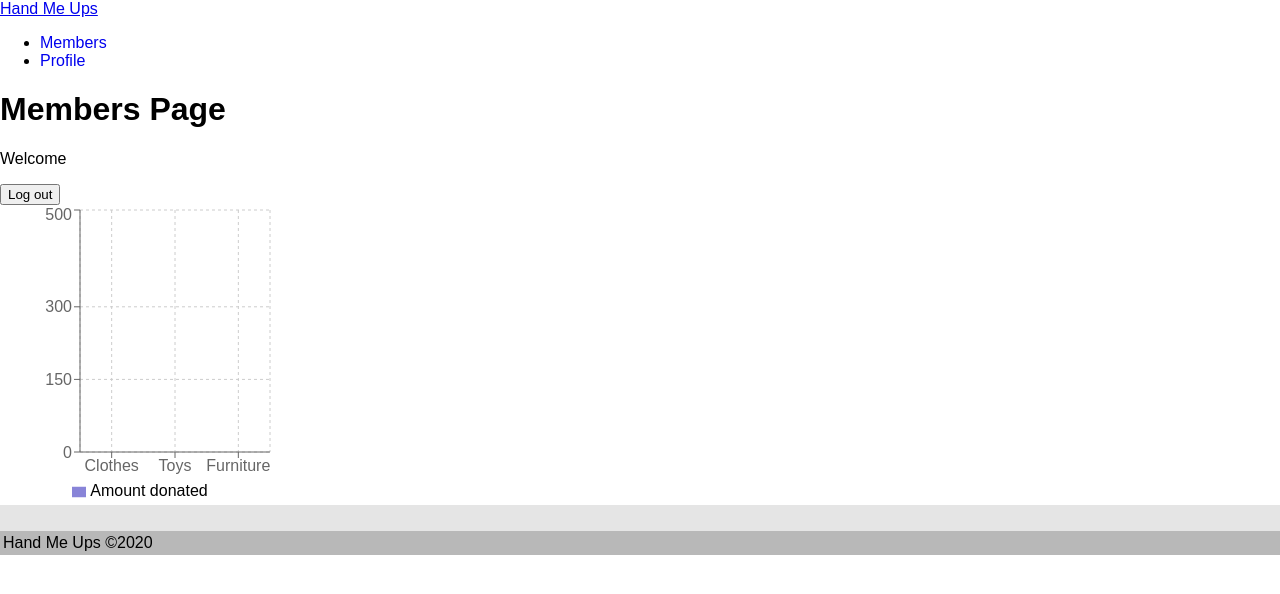
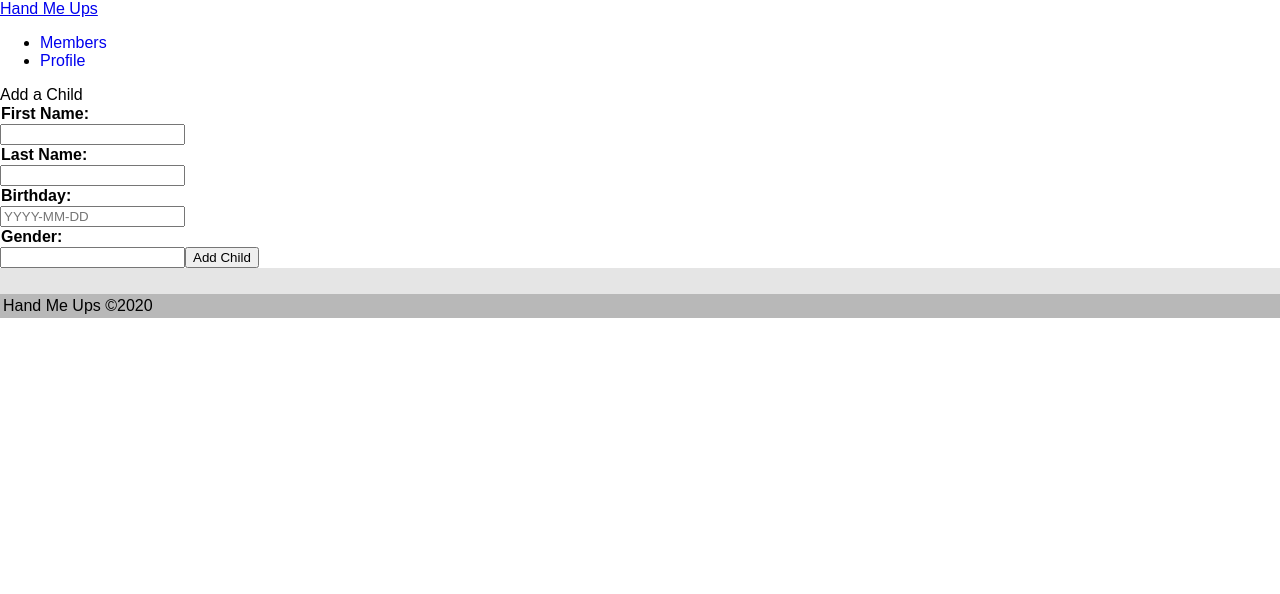
Before and after one commit to Zarlengo/hand-me-ups, a React (Create React App) app in the folder client/: page /Addchild in a window 1280 px wide. Before the commit this address led to /Members. Shown: the top 594 px of the page. Built offline with nearby package versions, Linux system fonts and the light colour scheme; no server answers; sample sign-in values are in the browser's storage.

Commit message:
add child

```diff
--- /dev/null
+++ b/client/src/components/Addchild/index.js
@@ -0,0 +1,63 @@
+import React, { useState } from 'react';
+import API from '../../utils/API';
+
+function AddChild() {
+    const [firstName, setFirstName] = useState();
+    const [lastName, setLastName] = useState();
+    const [birthday, setBirthday] = useState();
+    const [gender, setGender] = useState();
+    const currentUser = API.getCurrentUser();
+
+    const handleClick = () => {
+        API.addChild({
+            firstName,
+            lastName,
+            birthday,
+            gender,
+            parentId: currentUser.id,
+        });
+    };
+
+    return (
+        <div>
+            Add a Child
+            <form>
+                <th>First Name:</th>
+                <input
+                    type="text"
+                    value={firstName}
+                    onChange={(event) => {
+                        setFirstName(event.target.value);
+                    }}
+                />
+                <th>Last Name:</th>
+                <input
+                    type="text"
+                    value={lastName}
+                    onChange={(event) => {
+                        setLastName(event.target.value);
+                    }}
+                />
+                <th>Birthday:</th>
+                <input
+                    type="text"
+                    placeholder="YYYY-MM-DD"
+                    value={birthday}
+                    onChange={(event) => {
+                        setBirthday(event.target.value);
+                    }}
+                />
+                <th>Gender:</th>
+                <input
+                    type="text"
+                    value={gender}
+                    onChange={(event) => {
+                        setGender(event.target.value);
+                    }}
+                />
+                <button onClick={handleClick}>Add Child</button>
+            </form>
+        </div>
+    );
+}
+export default AddChild;
--- a/client/src/components/Profiles/index.js
+++ b/client/src/components/Profiles/index.js
@@ -1,4 +1,5 @@
 import React, { useState, useEffect } from 'react';
+import { Redirect } from 'react-router-dom';
 import API from '../../utils/API';
 
 function Profiles() {
@@ -10,6 +11,7 @@ function Profiles() {
     const [zipcode, setZipcode] = useState();
     const [showForm, setshowForm] = useState(false);
     const currentUser = API.getCurrentUser();
+    const [redirect, setRedirect] = useState(false);
 
     const hideShowForm = () => {
         if (showForm) {
@@ -45,6 +47,9 @@ function Profiles() {
             }
         });
     };
+    const addChild = () => {
+        setRedirect(true);
+    };
 
     useEffect(() => {
         setId(currentUser.id);
@@ -54,6 +59,10 @@ function Profiles() {
         setState(currentUser.state);
         setZipcode(currentUser.zipcode);
     }, []);
+
+    if (redirect) {
+        return <Redirect to="/Addchild" />;
+    }
 
     return (
         <div>
@@ -76,6 +85,7 @@ function Profiles() {
                 </tr>
                 <tr rowSpan="2">
                     <button onClick={hideShowForm}>Edit</button>
+                    <button onClick={addChild}>Add Child</button>
                 </tr>
             </table>
             {showForm ? (
--- a/client/src/components/Router/index.js
+++ b/client/src/components/Router/index.js
@@ -7,6 +7,7 @@ import Signup from '../../pages/Signup';
 import Members from '../../pages/Members';
 import Welcome from '../../pages/Welcome';
 import Profile from '../../pages/Profile';
+import AddChild from '../../pages/Addchild';
 
 import API from '../../utils/API';
 
@@ -26,8 +27,10 @@ const Router = () => (
     <Switch>
         <PrivateRoute exact path="/Members" component={Members} />
         <PrivateRoute exact path="/Profile" component={Profile} />
+        <PrivateRoute exact path="/Addchild" component={AddChild} />
         <Route exact path="/Forgot" component={Forgot} />
         <Route exact path="/Signup" component={Signup} />
+
         <Route path="/" component={Welcome} />
     </Switch>
 );
--- /dev/null
+++ b/client/src/pages/Addchild.js
@@ -0,0 +1,11 @@
+import React from 'react';
+import AddChild from '../components/Addchild';
+
+function Addchild() {
+    return (
+        <>
+            <AddChild />
+        </>
+    );
+}
+export default Addchild;
--- a/client/src/utils/API.js
+++ b/client/src/utils/API.js
@@ -39,4 +39,11 @@ export default {
     editUser: function (userData) {
         return axios.put(`/api/profile/${userData.id}`, userData);
     },
+
+    addChild: function (userData) {
+        return axios.post(
+            `api/profile/addChild/${userData.parentId}`,
+            userData
+        );
+    },
 };
```
Also changed, not shown: client/src/components/Chart/index.js (deleted), client/src/components/Chart/style.css (deleted), 2 other files (tests, documents, lock files or other folders).
